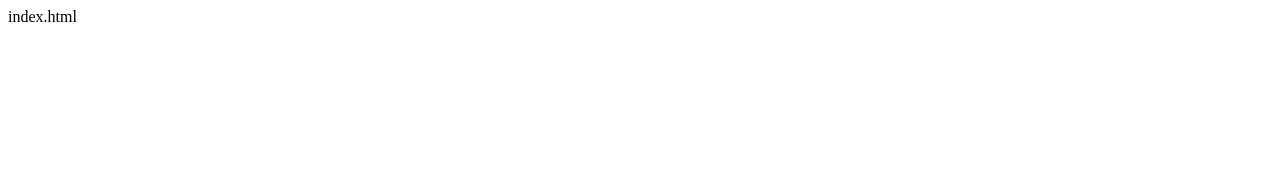
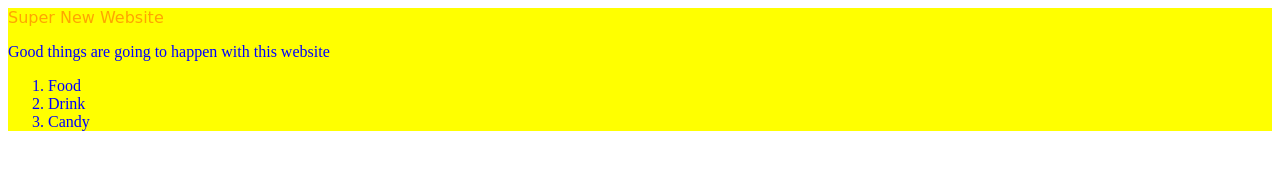
Before and after one commit to Rocketdog57/week3, a plain HTML site: page index.html in a window 1280 px wide. Drawn offline with Linux system fonts and the light colour scheme.

Commit message:
week3 hd

```diff
--- /dev/null
+++ b/fancy.css
@@ -0,0 +1 @@
+fancy.css
--- a/index.html
+++ b/index.html
@@ -1 +1,22 @@
-index.html
+<!DOCTYPE html>
+<html lang="en">
+<head>
+    <meta charset="UTF-8">
+    <meta name="viewport" content="width=device-width, initial-scale=1.0">
+    <title>Document</title>
+    <link rel="stylesheet" type="text/css" href="main.css">
+    <!--[if lt IE 9]>
+    <script src="https://html5shiv.googlecode.com/svn/trunk/html5.js">
+    </script>
+    <![endif]-->
+   <div class="fun">
+        <heading ”btn btn_big”>Super New Website</heading>
+        <p position: absolute>Good things are going to happen with this website</p>
+        <ol>
+            <li>Food</li>
+            <li>Drink</li>
+            <li>Candy</li>
+        </ol>
+    </div>
+</body>
+</html>
--- a/main.css
+++ b/main.css
@@ -1 +1,23 @@
-main.css
+.fun {
+    color: blue;
+    background-color: yellow;
+
+
+}
+
+p.absolute {
+    position: absolute:
+    color: maroon;
+}
+
+heading {
+    color: orange;
+    font-family: cursive;
+
+
+ol {
+
+    list-style-type: circle;
+
+
+}
```
Also changed, not shown: fancy.html (added, +1 -0 lines), 1 other file.
